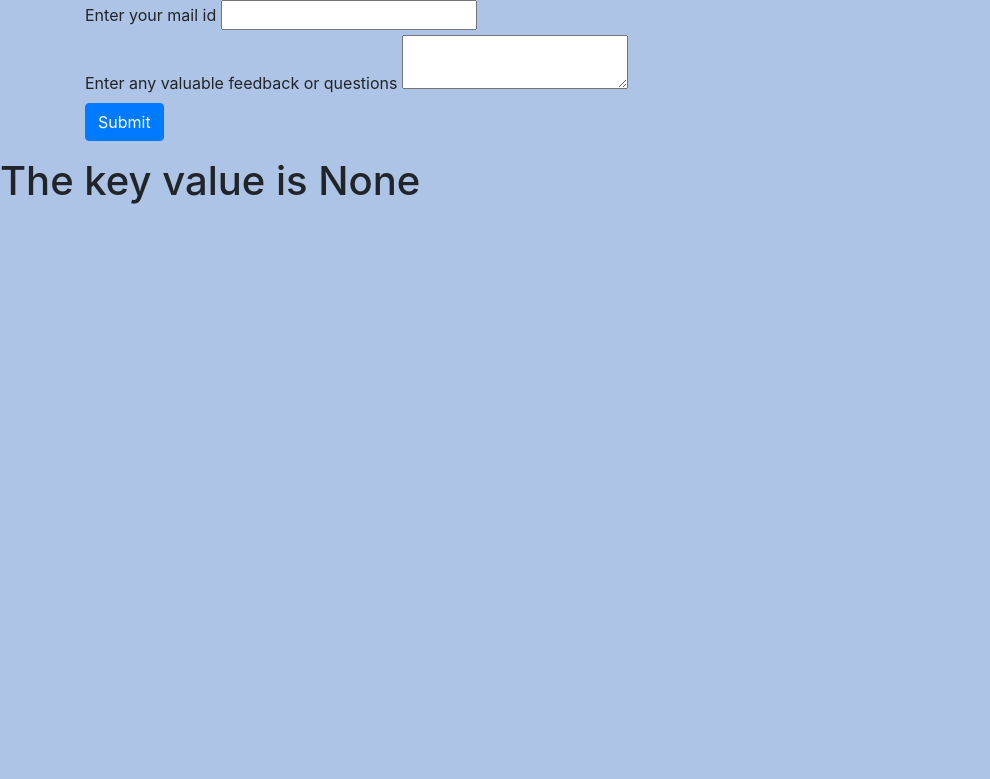
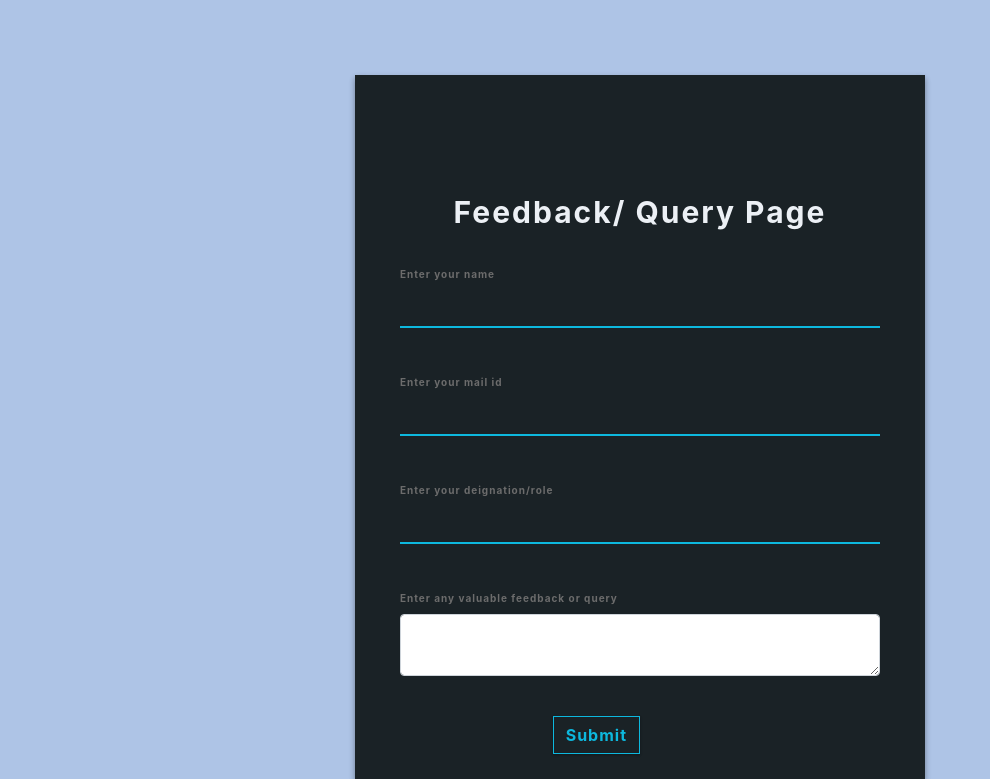
Before and after one commit to satishkr39/my_profile, a Flask app: page /contact in a window 1280 px wide. Shown: the part 56-835 px from the top of the page, without its empty margins (0-990 px from the left). Before the commit the page ends 260 px from the top, so only its background shows below. Run offline with Flask 2, Linux system fonts and the light colour scheme; some libraries are stand-ins or nearby versions.

Commit message:
adding send mail function

```diff
--- a/my_profile/contact_me/forms.py
+++ b/my_profile/contact_me/forms.py
@@ -1,8 +1,32 @@
 from flask_wtf import FlaskForm
 from wtforms import StringField, TextAreaField, SubmitField
 from wtforms.validators import DataRequired, Email
+import smtplib
 
 class AboutForm(FlaskForm):
+    name = StringField("Enter your name ", validators=[DataRequired()])
     email = StringField("Enter your mail id", validators=[DataRequired(), Email()])
-    feedback = TextAreaField("Enter any valuable feedback or questions", validators=[DataRequired()])
+    designation = StringField("Enter your deignation/role ", validators=[DataRequired()])
+    feedback = TextAreaField("Enter any valuable feedback or query", validators=[DataRequired()])
     submit = SubmitField("Submit")
+
+
+    def send_mail(self, user_email, feedback, designation, keyvalue, from_email, to_email, name):
+        # creates SMTP session
+        s = smtplib.SMTP('smtp.gmail.com', 587)
+
+        # start TLS for security
+        s.starttls()
+
+        # Authentication
+        s.login("satishsinghkumarr@gmail.com", keyvalue)
+
+        # message to be sent
+        text = "Name: "+name +"\n Sender Mail ID: " + user_email+"\n Designation: "+ designation+"\n Feedback: "+feedback
+        subject = "Mail from your website"
+        message = 'Subject: {}\n\n{}'.format(subject, text)
+        # sending the mail
+        s.sendmail(from_email, to_email, message)
+
+        # terminating the session
+        s.quit()
--- a/my_profile/contact_me/templates/contact_me/contact.html
+++ b/my_profile/contact_me/templates/contact_me/contact.html
@@ -8,16 +8,47 @@
 </head>
 <body>
 {% block content %}
+
 <div class="container">
-    <form method="POST">
-        {{ form.hidden_tag() }}
-        {{ form.email.label }} {{ form.email }}<br>
-        {{ form.feedback.label }} {{ form.feedback }}<br>
-        {{ form.submit(class="btn btn-primary mb-3") }}
-    </form>
+    <div class="row">
+        <div class="col-lg-3 col-md-2"></div>
+        <div class="col-lg-6 col-md-8 login-box">
+            <div class="col-lg-12 login-key">
+                <i class="fa fa-key" aria-hidden="true"></i>
+            </div>
+            <div class="col-lg-12 login-title">
+                Feedback/ Query Page
+            </div>
+
+            <div class="col-lg-12 login-form">
+                <div class="col-lg-12 login-form">
+                    <form method="POST">
+                        {{ form.hidden_tag() }}
+                        <div class="form-group">
+                            {{ form.name.label(class="form-control-label") }} {{ form.name(class="form-control") }}
+                        </div>
+                        <div class="form-group">
+                            {{ form.email.label(class="form-control-label") }} {{ form.email(class="form-control") }}
+                        </div>
+                        <div class="form-group">
+                            {{ form.designation.label(class="form-control-label") }} {{
+                            form.designation(class="form-control") }}
+                        </div>
+                        <div class="form-group">
+                            {{ form.feedback.label(class="form-control-label") }} {{ form.feedback(class="form-control")
+                            }}
+                        </div>
+                        <div class="col-lg-12 loginbttm">
+                            <div class="col-lg-6 login-btm login-button">
+                                {{ form.submit(class="btn btn-outline-primary") }}
+                            </div>
+                        </div>
+                    </form>
+                </div>
+            </div>
+        </div>
+    </div>
 </div>
-
-<h1> The key value is {{ keyvalue }}</h1>
 
 {% for mes in get_flashed_messages() %}
 <div class="alert alert-warning alert-dismissible fade show" role="alert">
@@ -27,7 +58,6 @@
     {{mes}}   <!-- prints our custom message here which is passed from py file -->
 </div>
 {% endfor %}
-
 {% endblock %}
 </body>
 </html>
--- a/my_profile/contact_me/views.py
+++ b/my_profile/contact_me/views.py
@@ -13,15 +13,17 @@
     # global keyvalue
     keyvalue = os.getenv('test_key')
     if form.validate_on_submit():
+        from_email = os.getenv('email')
+        to_email = os.getenv('to_email')
         keyvalue = os.getenv('test_key')
+        name = form.name.data
         user_email = form.email.data
+        designation = form.designation.data
         feedback = form.feedback.data
-        print(user_email, feedback)
-        user = Users(user_email, feedback)
-        print("User entered the following Data: ", user)
+        form.send_mail(user_email=user_email, feedback=feedback, designation=designation, keyvalue=keyvalue,
+                       from_email=from_email, to_email=to_email, name=name)
         #db.session.add(user)
         #db.session.commit()
         flash("Thank you for your feedback.")
-        print(keyvalue)
         # return redirect(url_for('index'))
-    return render_template('contact.html', form=form, keyvalue=keyvalue)
+    return render_template('contact.html', form=form)
--- a/my_profile/static/styles/mainpage.css
+++ b/my_profile/static/styles/mainpage.css
@@ -69,3 +69,145 @@
   width: 50px;
   height: 50px;
 }
+
+
+body_c {
+    background: #222D32;
+    font-family: 'Roboto', sans-serif;
+}
+
+.login-box {
+    margin-top: 75px;
+    height: auto;
+    background: #1A2226;
+    text-align: center;
+    box-shadow: 0 3px 6px rgba(0, 0, 0, 0.16), 0 3px 6px rgba(0, 0, 0, 0.23);
+}
+
+.login-key {
+    height: 100px;
+    font-size: 80px;
+    line-height: 100px;
+    background: -webkit-linear-gradient(#27EF9F, #0DB8DE);
+    -webkit-background-clip: text;
+    -webkit-text-fill-color: transparent;
+}
+
+.login-title {
+    margin-top: 15px;
+    text-align: center;
+    font-size: 30px;
+    letter-spacing: 2px;
+    margin-top: 15px;
+    font-weight: bold;
+    color: #ECF0F5;
+}
+
+.login-form {
+    margin-top: 25px;
+    text-align: left;
+}
+
+input[type=text] {
+    background-color: #1A2226;
+    border: none;
+    border-bottom: 2px solid #0DB8DE;
+    border-top: 0px;
+    border-radius: 0px;
+    font-weight: bold;
+    outline: 0;
+    margin-bottom: 20px;
+    padding-left: 0px;
+    color: #ECF0F5;
+}
+
+input[type=password] {
+    background-color: #1A2226;
+    border: none;
+    border-bottom: 2px solid #0DB8DE;
+    border-top: 0px;
+    border-radius: 0px;
+    font-weight: bold;
+    outline: 0;
+    padding-left: 0px;
+    margin-bottom: 20px;
+    color: #ECF0F5;
+}
+
+input[type=textarea] {
+    background-color: #1A2226;
+    border: none;
+    border-bottom: 2px solid #0DB8DE;
+    border-top: 0px;
+    border-radius: 0px;
+    font-weight: bold;
+    outline: 0;
+    margin-bottom: 20px;
+    padding-left: 0px;
+    color: #ECF0F5;
+}
+
+.form-group {
+    margin-bottom: 40px;
+    outline: 0px;
+}
+
+.form-control:focus {
+    border-color: inherit;
+    -webkit-box-shadow: none;
+    box-shadow: none;
+    border-bottom: 2px solid #0DB8DE;
+    outline: 0;
+    background-color: #1A2226;
+    color: #ECF0F5;
+}
+
+input:focus {
+    outline: none;
+    box-shadow: 0 0 0;
+}
+
+label_c {
+    margin-bottom: 0px;
+}
+
+.form-control-label {
+    font-size: 10px;
+    color: #6C6C6C;
+    font-weight: bold;
+    letter-spacing: 1px;
+}
+
+.btn-outline-primary {
+    border-color: #0DB8DE;
+    color: #0DB8DE;
+    border-radius: 0px;
+    font-weight: bold;
+    letter-spacing: 1px;
+    box-shadow: 0 1px 3px rgba(0, 0, 0, 0.12), 0 1px 2px rgba(0, 0, 0, 0.24);
+}
+
+.btn-outline-primary:hover {
+    background-color: #0DB8DE;
+    right: 0px;
+}
+
+.login-btm {
+    float: left;
+}
+
+.login-button {
+    padding-right: 0px;
+    text-align: right;
+    margin-bottom: 25px;
+}
+
+.login-text {
+    text-align: left;
+    padding-left: 0px;
+    color: #A2A4A4;
+}
+
+.loginbttm {
+    padding: 0px;
+}
```
Also changed, not shown: test.py (+21 -3 lines).
